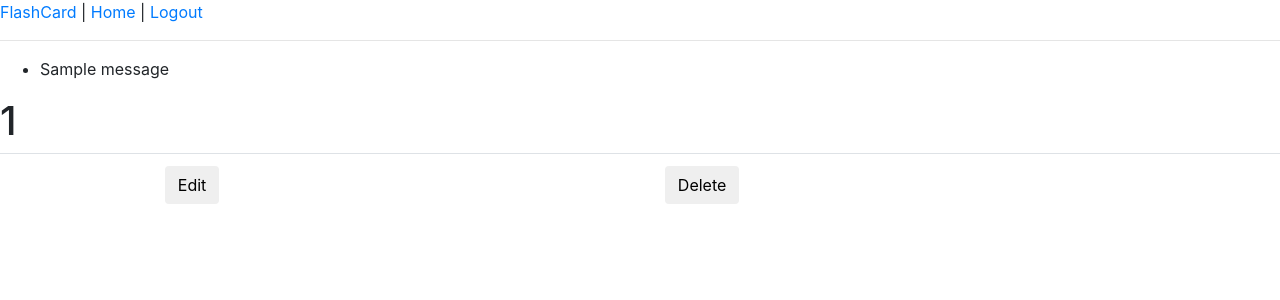
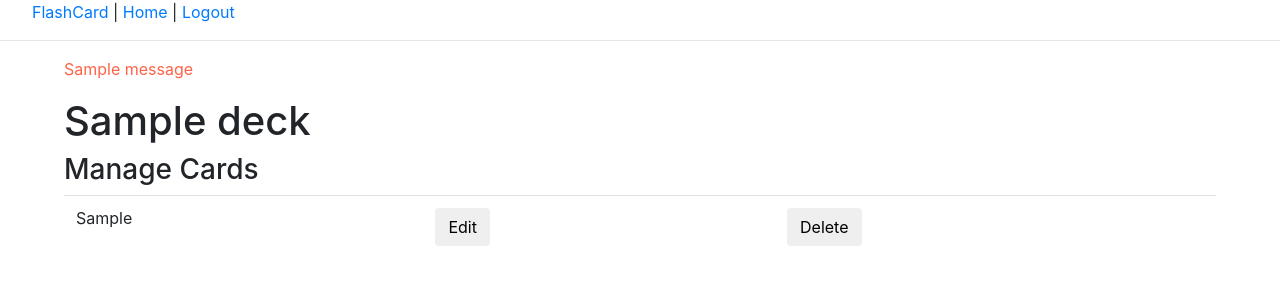
Before and after one commit to Chad-Lines/FlashCard-App, a Flask app: a page that uses app/templates/base.html in a window 1280 px wide. Shown: the top 300 px of the page. Run offline with Flask 2, Linux system fonts and the light colour scheme; a user stored in the database is signed in; tables that the repository leaves empty hold one stand-in row (values such as "Sample post"); one stand-in notice (Sample message) is shown; some libraries are stand-ins or nearby versions.

Commit message:
Resolved 'Deck' issue, added delete_card

```diff
--- a/app/__init__.py
+++ b/app/__init__.py
@@ -1,8 +1,9 @@
-from flask import Flask
+from flask import Flask, session
 from config import Config
 from flask_sqlalchemy import SQLAlchemy
 from flask_migrate import Migrate
 from flask_login import LoginManager
+from flask_session import Session
 
 app = Flask(__name__)
 app.config.from_object(Config)
--- a/app/routes.py
+++ b/app/routes.py
@@ -1,5 +1,5 @@
 from flask_login import current_user, login_user, logout_user, login_required
-from flask import render_template, flash, redirect, url_for, request
+from flask import render_template, flash, redirect, url_for, request, session
 from werkzeug.urls import url_parse
 from app.models import User, Deck, Card
 from app.forms import LoginForm, RegistrationForm, CardForm, DeckForm
@@ -79,16 +79,29 @@ def deck(username, deck):
 def create_card(username, deck):
     form = CardForm()
     if form.validate_on_submit():
-        #deck = Deck.query.filter_by(id=deck)
+        #deck = session.get('deck')
+        deck = Deck.query.filter_by(id=deck).first_or_404()
         card = Card(front=form.front.data, back=form.back.data, deck_id=deck.id, user_id=current_user.id)
         db.session.add(card)
         db.session.commit()
         flash('New card created succesfully')
-        return redirect(url_for('user', username=current_user.username))
+        return redirect(url_for('deck', username=current_user.username, deck=deck.id))
     return render_template('create_card.html', title='New Card', form=form, deck=deck)
 
 # VIEW ALL CARDS --------------------------------------
 @app.route('/<username>/<deck>/all-cards', methods=['GET', 'POST'])
 @login_required
 def view_all_cards(username, deck):
+    deck = Deck.query.filter_by(id=deck).first_or_404()
     return render_template('allcards.html', deck=deck)
+
+# DELETE CARD --------------------------------------
+@app.route('/delete-card/<deck_id>/<card_id>', methods=['GET', 'POST'])
+@login_required
+def delete_card(card_id, deck_id):
+    card = Card.query.filter_by(id=card_id).first_or_404()
+    card_front = card.front
+    db.session.delete(card)
+    db.session.commit()
+    flash('Card: "{}" has been deleted'.format(card_front))
+    return redirect(url_for('view_all_cards', username=current_user.username, deck=deck_id))
--- a/app/templates/allcards.html
+++ b/app/templates/allcards.html
@@ -1,13 +1,18 @@
 {% extends "base.html" %}
 
 {% block content %}
-    <h1>{{ deck }}</h1>
+    <h1>{{ deck.name }}</h1>
+    <h3>Manage Cards</h3>
     <table class=table>
-        {% for card in deck %}
+        {% for card in deck.cards %}
             <tr>
                 <td>{{ card.front }}</td>
                 <td><button class="btn" onclick="">Edit</button></td>
-                <td><button class="btn" onclick="">Delete</button></td>
+                <td>
+                    <form action="{{ url_for('delete_card', card_id=card.id, deck_id=deck.id) }}">
+                        <input type=submit class="btn" value="Delete">
+                    </form>
+                </td>
 
             </tr>
         {% endfor %}
--- a/app/templates/base.html
+++ b/app/templates/base.html
@@ -11,7 +11,7 @@
         {% endif %}
     </head>
     <body>
-        <div>
+        <div style="margin-left: 2.5%; margin-right: 2.5%;">
             <a href="{{ url_for('index') }}">FlashCard</a> |
             {% if current_user.is_anonymous %}
                 <a href="{{ url_for('login') }}">Login</a>
@@ -21,15 +21,15 @@
             {% endif %}
         </div>
         <hr>
-        {% with messages = get_flashed_messages() %}
-            {% if messages %}
-                <ul>
+        <div  style="margin-left: 5%; margin-right: 5%;">
+            {% with messages = get_flashed_messages() %}
+                {% if messages %}
                     {% for message in messages %}
-                        <li>{{ message }}</li>
+                        <p style="color:tomato;">{{ message }}</p>
                     {% endfor %}
-                </ul>
-            {% endif %}
-        {% endwith %}
-        {% block content %}{% endblock %}
+                {% endif %}
+            {% endwith %}
+            {% block content %}{% endblock %}
+        </div>
     </body>
 </html>
--- a/app/templates/deck.html
+++ b/app/templates/deck.html
@@ -3,8 +3,8 @@
 {% block content %}
     <h3>{{ deck.name }}</h3>
     <div>
-        <a href="{{ url_for('create_card', username=current_user.username, deck=deck) }}">Add Card</a> |
-        <a href="{{ url_for('view_all_cards', username=current_user.username, deck=deck) }}">View All Cards</a>
+        <a href="{{ url_for('create_card', username=current_user.username, deck=deck.id) }}">Add Card</a> |
+        <a href="{{ url_for('view_all_cards', username=current_user.username, deck=deck.id) }}">View All Cards</a>
     </div>
     <p>Deck ID: {{ deck.id }}</p>
     <hr>
```
